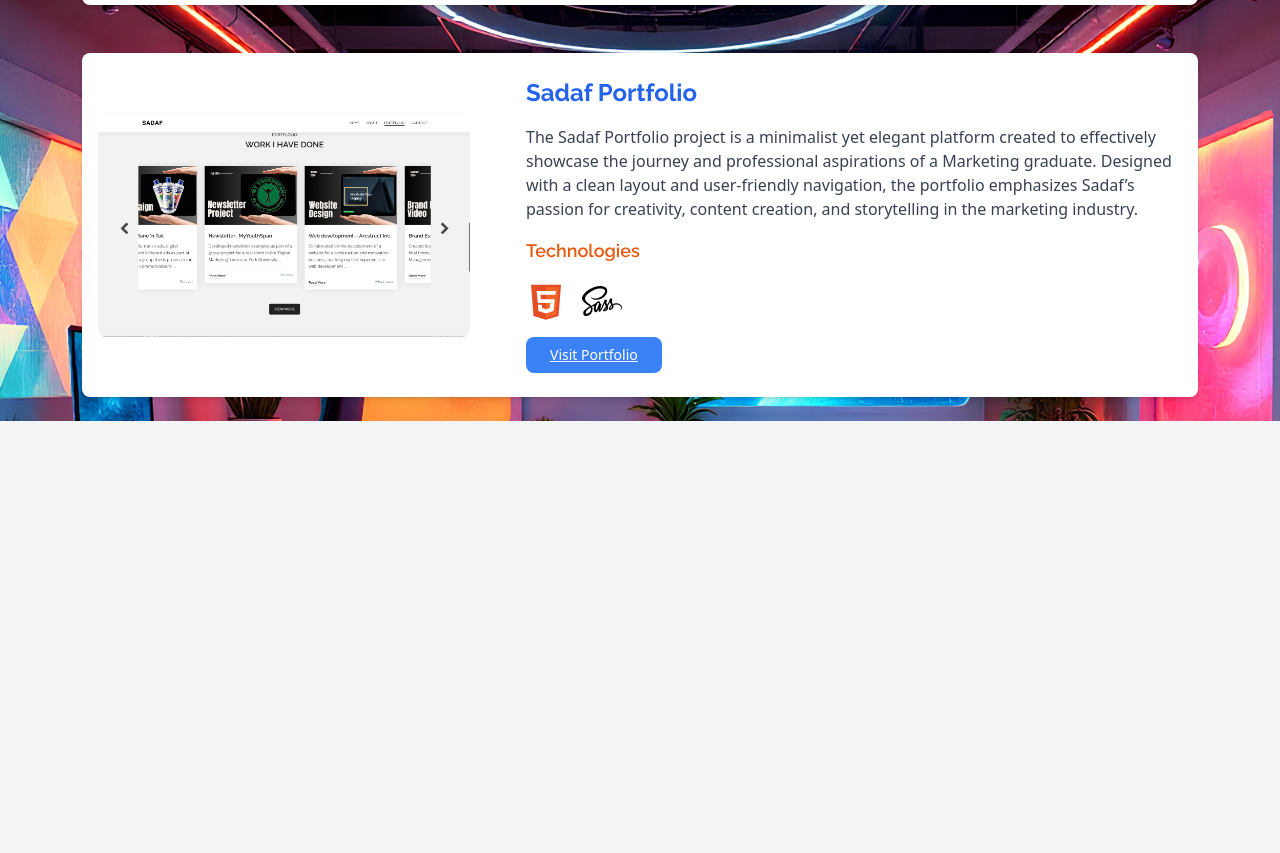
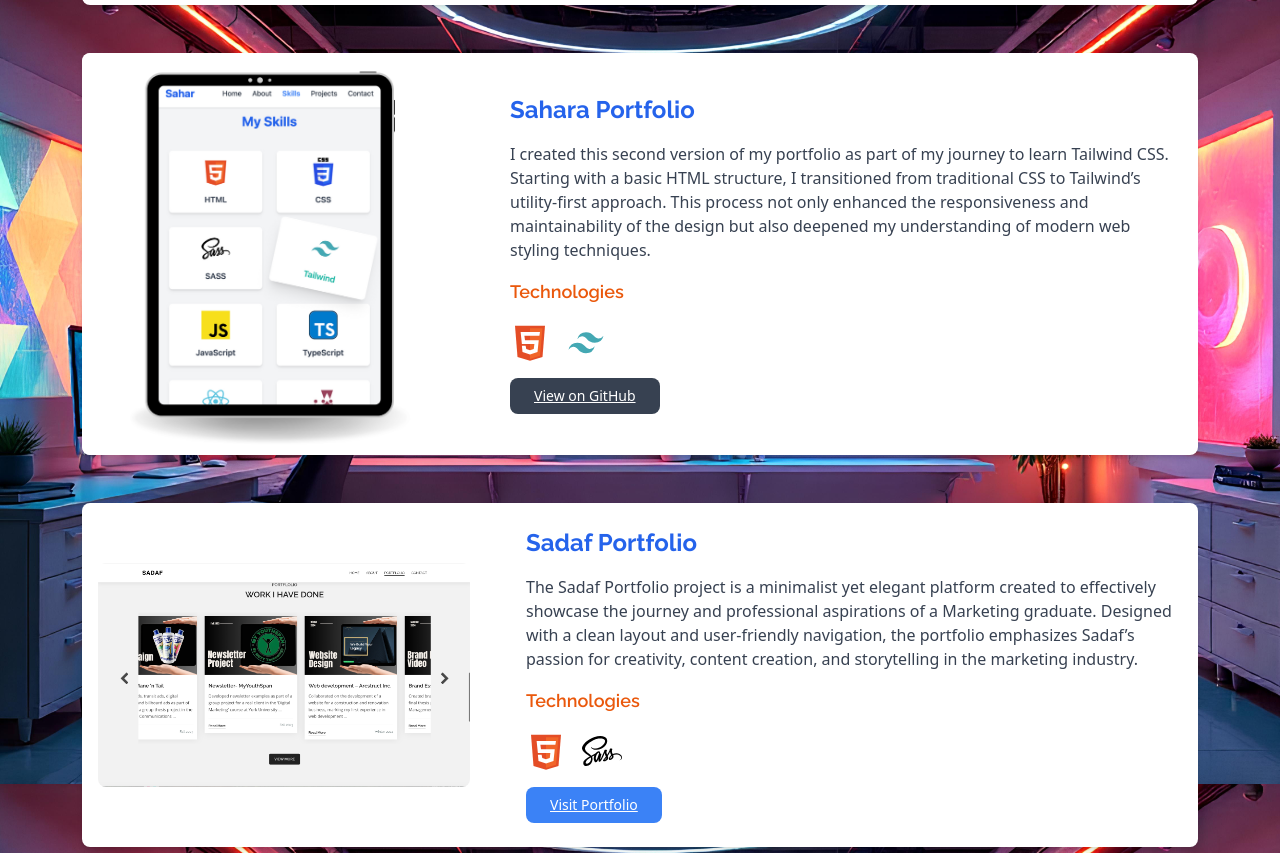
Before and after one commit to iamsahara/iamsahara.github.io, a React app: page projects.html in a window 1280 px wide. Shown: the part 1616-2469 px from the top of the page. Before the commit the page ends 2037 px from the top, so only its background shows below. Built offline with nearby package versions, Linux system fonts and the light colour scheme.

Commit message:
add project

```diff
--- a/projects.html
+++ b/projects.html
@@ -198,6 +198,37 @@
           </div>
         </div>
 
+           <!-- Project: myportfolio -->
+           <div class="bg-white rounded-lg shadow-md overflow-hidden hover:shadow-lg transition-shadow">
+            <div class="md:flex items-center gap-8">
+              <img
+                src="./assets/img/projects/sahara-portfolio.png"
+                alt="BandSite"
+                class="w-full md:w-1/2 lg:w-1/3 h-auto object-cover rounded-lg"
+              />
+              <div class="p-6 space-y-4">
+                <h2 class="text-2xl font-bold text-blue-600">Sahara Portfolio</h2>
+                <p class="text-gray-700">
+                  I created this second version of my portfolio as part of my journey to learn Tailwind CSS. Starting with a basic HTML structure, I transitioned from traditional CSS to Tailwind’s utility-first approach. This process not only enhanced the responsiveness and maintainability of the design but also deepened my understanding of modern web styling techniques.
+                </p>
+                <h3 class="text-lg font-semibold text-orange-600" >Technologies</h3>
+                <div class="flex flex-wrap gap-3">
+                  <img src="./assets/img/logo/html-5.svg" alt="HTML" class="w-10" />
+                  <img src="./assets/img/logo/tailwind.svg" alt="HTML" class="w-10" />
+
+                </div>
+                <a
+                href="https://github.com/iamsahara/my-portfolio-tailwind"
+                target="_blank"
+                class="inline-block px-6 py-2 text-sm text-white bg-gray-700 rounded-lg hover:bg-gray-800"
+              >
+                View on GitHub
+              </a>
+              </div>
+            </div>
+          </div>
+
+
         <!-- Project: Sadaf Portfolio -->
         <div class="bg-white rounded-lg shadow-md overflow-hidden hover:shadow-lg transition-shadow">
           <div class="md:flex items-center gap-8">
```
Also changed, not shown: assets/img/projects/sahara-portfolio.png (added).
